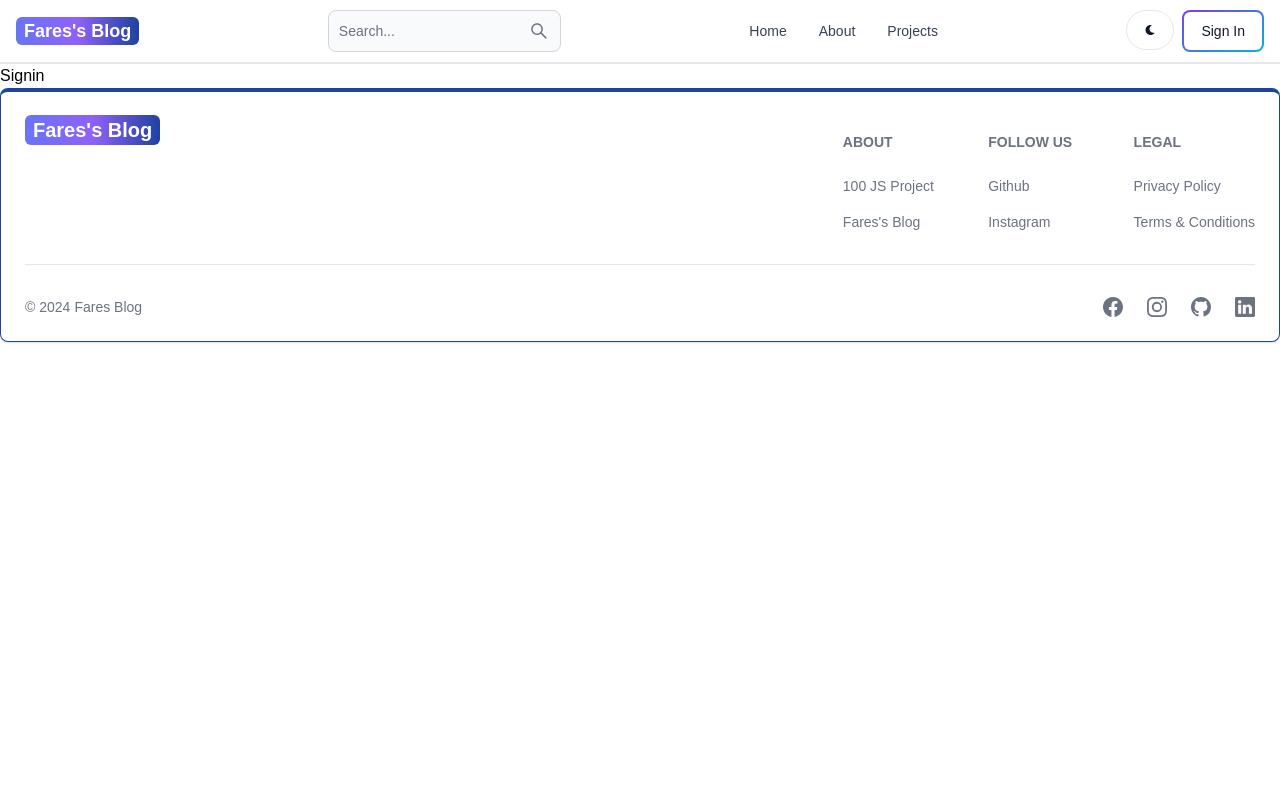
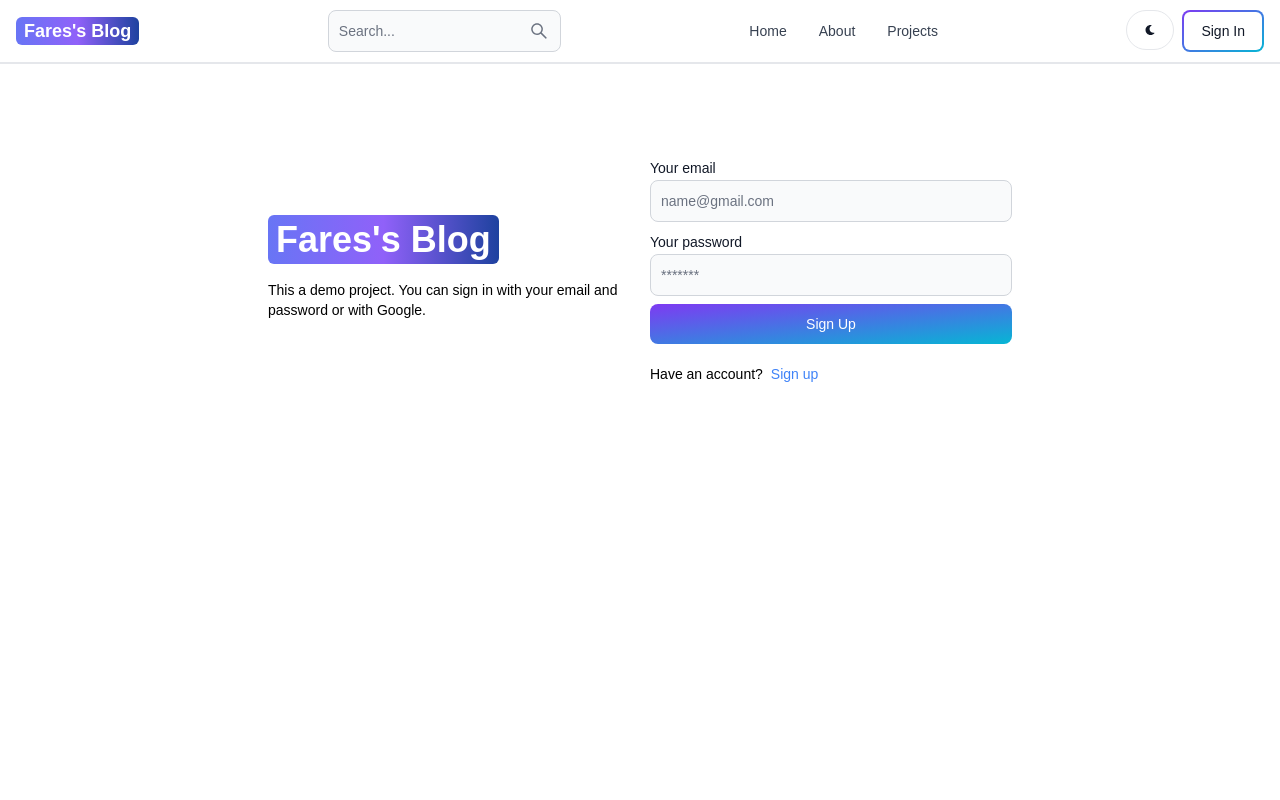
Before and after one commit to FARESsamer23/myBlog, a React (Vite) app in the folder client/: page /sign-in in a window 1280 px wide. Shown: the top 800 px of the page. Built offline with nearby package versions, Linux system fonts and the light colour scheme; a web font is replaced by a local one.

Commit message:
complete sign in functionality

```diff
--- a/client/src/pages/SignIn.jsx
+++ b/client/src/pages/SignIn.jsx
@@ -1,9 +1,116 @@
 
 
+import { Link, useNavigate } from "react-router-dom";
+import { Alert, Button, Label, Spinner, TextInput } from "flowbite-react";
+import { useState } from "react";
 export default function SignIn() {
+  const [formData, setFormData] = useState({});
+  const [errormeassage, setErrormeassage] = useState(null);
+  const [Loading, setLoading] = useState(null);
+  const navigate = useNavigate();
+  const handleChange = (e) => {
+    setFormData({ ...formData, [e.target.id]: e.target.value });
+  };
+
+  const handleSubmit = async (e) => {
+    e.preventDefault();
+    if (!formData.email || !formData.password) {
+      return setErrormeassage("Please fill in all fields");
+    }
+    try {
+      setLoading(true);
+      setErrormeassage(null);
+      const res = await fetch("/api/auth/signin", {
+        method: "POST",
+        headers: { "Content-Type": "application/json" },
+        body: JSON.stringify(formData),
+      });
+      const data = await res.json();
+      console.log(data);
+      if (data.success == false) {
+        return setErrormeassage(data.message);
+      }
+      setLoading(false);
+      if (res.ok) {
+        navigate("/");
+      }
+    } catch (err) {
+      setLoading(false);
+      console.log(err);
+      setErrormeassage(err.message);
+    }
+  };
+
   return (
-    <div>
-    Signin
+    <div className="min-h-screen mt-20">
+      <div className=" flex p-3 max-w-3xl mx-auto flex-col md:flex-row md:items-center gap-5">
+        {/*left side */}
+        <div className="flex-1">
+          <Link to={"/"} className="font-bold dark:text-white text-4xl">
+            <span
+              className="px-2 py-1 bg-gradient-to-r from-indigo-500 via-purple-500 to-blue-800  h-12 rounded-md
+     text-white"
+            >
+              Fares&apos;s Blog
+            </span>
+          </Link>
+          <p className="text-sm mt-5">
+            {" "}
+            This a demo project. You can sign in with your email and password or
+            with Google.
+          </p>
+        </div>
+        {/*right side */}
+        <div className="flex-1">
+          <form className="flex flex-col gap-2" onSubmit={handleSubmit}>
+            <div>
+              <Label value="Your email" />
+              <TextInput
+                type="email"
+                placeholder="name@gmail.com"
+                id="email"
+                onChange={handleChange}
+              />
+            </div>
+
+            <div>
+              <Label value="Your password" />
+              <TextInput
+                type="password"
+                placeholder="*******"
+                id="password"
+                onChange={handleChange}
+              />
+            </div>
+
+            <Button
+              gradientDuoTone="purpleToBlue"
+              type="submit"
+              disabled={Loading}
+            >
+              {Loading ? (
+                <>
+                  <Spinner size="sm" color="white" />
+                  <span className="pl-3">Loading...</span>
+                </>
+              ) : (
+                "Sign Up"
+              )}
+            </Button>
+          </form>
+          <div className="mt-5 flex gap-2 text-sm">
+            <span>Have an account?</span>
+            <Link className="text-blue-500" to="/sign-up">
+              Sign up
+            </Link>
+          </div>
+          {errormeassage && (
+            <Alert className="mt-5" color="failure">
+              {errormeassage}
+            </Alert>
+          )}
+        </div>
+      </div>
     </div>
-  )
+  );
 }
--- a/client/src/pages/SignUp.jsx
+++ b/client/src/pages/SignUp.jsx
@@ -24,7 +24,7 @@
         body: JSON.stringify(formData),
       });
       const data = await res.json();
-      console.log(data);
+
       if (data.success == false) {
         return setErrormeassage(data.message);
       }
@@ -85,7 +85,7 @@
               <Label value="Your password" />
               <TextInput
                 type="password"
-                placeholder="password"
+                placeholder="********"
                 id="password"
                 onChange={handleChange}
               />
```
